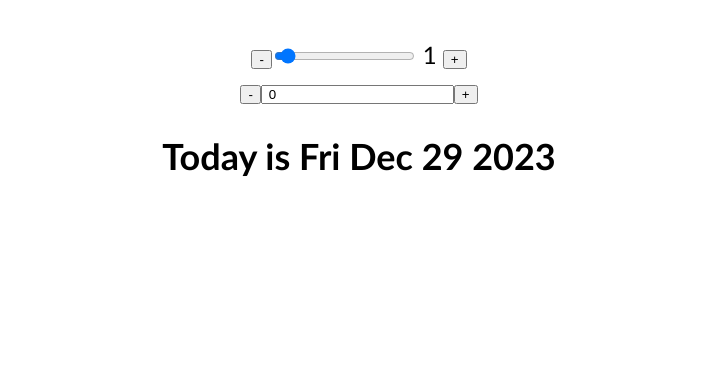
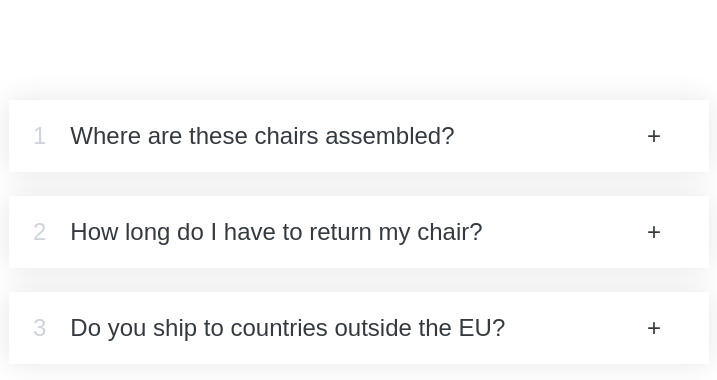
Before and after one commit to hebersolano/Small-react-projects, a React (Vite) app: page / in a window 1280 px wide. Shown: the top 380 px of the page, without its empty margins (281-998 px from the left). Built offline with nearby package versions, Linux system fonts and the light colour scheme.

Commit message:
accordion component

```diff
--- /dev/null
+++ b/src/Accordion/Accordion.css
@@ -0,0 +1,65 @@
+#root {
+  width: 100vw;
+  display: flex;
+  justify-content: center;
+  padding: 2rem 0;
+  color: #222;
+}
+
+.accordion {
+  font-family: "Gill Sans", "Gill Sans MT", Calibri, "Trebuchet MS", sans-serif;
+  max-width: 600px;
+}
+
+.faq {
+  width: 600px;
+  display: grid;
+  grid-template-columns: 1fr 17fr 1fr;
+  background-color: white;
+  margin-bottom: 24px;
+  box-shadow: 0px 0px 16px 4px rgb(223, 222, 222);
+  border-top: 4px solid transparent;
+  border-radius: 4px;
+}
+
+.faq-active {
+  border-top: 4px solid green;
+}
+
+.box {
+  margin-top: 1rem;
+}
+
+.number {
+  text-align: right;
+  color: rgb(169, 168, 168);
+}
+
+.content {
+  display: flex;
+  flex-direction: column;
+  flex-grow: 1;
+  align-items: start;
+  text-align: left;
+  margin: 1rem 1rem 2rem 1rem;
+}
+
+.icon {
+  text-align: left;
+}
+
+.question {
+  margin-bottom: 0.5rem;
+}
+
+.number,
+.question,
+.icon {
+  cursor: pointer;
+  font-size: 20px;
+  font-weight: 600;
+}
+
+.response.hidden {
+  display: none;
+}
--- /dev/null
+++ b/src/Accordion/Accordion_v2.css
@@ -0,0 +1,72 @@
+* {
+  padding: 0;
+  margin: 0;
+  box-sizing: border-box;
+}
+
+body {
+  font-family: sans-serif;
+  color: #343a40;
+  line-height: 1;
+}
+
+.accordion {
+  width: 700px;
+  margin: 100px auto;
+  display: flex;
+  flex-direction: column;
+  gap: 24px;
+}
+
+.item {
+  box-shadow: 0 0 30px rgba(0, 0, 0, 0.1);
+  padding: 20px 24px;
+  padding-right: 48px;
+  cursor: pointer;
+  border-top: 4px solid #fff;
+  border-bottom: 4px solid #fff;
+
+  display: grid;
+  grid-template-columns: auto 1fr auto;
+  column-gap: 24px;
+  row-gap: 32px;
+  align-items: center;
+}
+
+.number {
+  font-size: 24px;
+  font-weight: 500;
+  color: #ced4da;
+}
+
+.title,
+.icon {
+  font-size: 24px;
+  font-weight: 500;
+}
+
+.content-box {
+  grid-column: 2 / -1;
+  padding-bottom: 16px;
+  line-height: 1.6;
+}
+
+.content-box ul {
+  color: #868e96;
+  margin-left: 16px;
+  margin-top: 16px;
+
+  display: flex;
+  flex-direction: column;
+  gap: 12px;
+}
+
+/* OPEN STATE */
+.open {
+  border-top: 4px solid #087f5b;
+}
+
+.open .number,
+.open .text {
+  color: #087f5b;
+}
--- /dev/null
+++ b/src/Accordion/Accordion_v2.jsx
@@ -0,0 +1,28 @@
+import data from "./faqs.js";
+import "./Accordion_v2.css";
+import { useState } from "react";
+
+export default function Accordion() {
+  return (
+    <div className="accordion">
+      {data.map((faq, i) => {
+        return <AccordionItem key={i} number={i + 1} title={faq.title} text={faq.text} />;
+      })}
+    </div>
+  );
+}
+
+function AccordionItem({ number, title, text }) {
+  const [isOpen, setIsOpen] = useState(false);
+  function handleClick() {
+    setIsOpen((bool) => !bool);
+  }
+  return (
+    <div className={isOpen ? "item open" : "item"} onClick={handleClick}>
+      <p className="number">{number}</p>
+      <p className="title">{title}</p>
+      <p className="icon">{isOpen ? "-" : "+"}</p>
+      {isOpen && <div className="content-box">{text}</div>}
+    </div>
+  );
+}
--- /dev/null
+++ b/src/Accordion/faqs.js
@@ -0,0 +1,16 @@
+const faqs = [
+  {
+    title: "Where are these chairs assembled?",
+    text: "Lorem ipsum dolor sit amet consectetur, adipisicing elit. Accusantium, quaerat temporibus quas dolore provident nisi ut aliquid ratione beatae sequi aspernatur veniam repellendus.",
+  },
+  {
+    title: "How long do I have to return my chair?",
+    text: "Pariatur recusandae dignissimos fuga voluptas unde optio nesciunt commodi beatae, explicabo natus.",
+  },
+  {
+    title: "Do you ship to countries outside the EU?",
+    text: "Excepturi velit laborum, perspiciatis nemo perferendis reiciendis aliquam possimus dolor sed! Dolore laborum ducimus veritatis facere molestias!",
+  },
+];
+
+export default faqs;
--- a/src/main.jsx
+++ b/src/main.jsx
@@ -6,5 +6,6 @@ import DevProfile from "./DevProfile/DevProfile.jsx";
 import DateCounter from "./DateCounter/DateCounter.jsx";
 import FlashCards from "./FlashCards/FlashCards.jsx";
 import DateCounter_v2 from "./DateCounter_v2/DateCounter_v2.jsx";
+import Accordion from "./Accordion/Accordion_v2.jsx";
 
-ReactDOM.createRoot(document.getElementById("root")).render(<DateCounter_v2 />);
+ReactDOM.createRoot(document.getElementById("root")).render(<Accordion />);
```
Also changed, not shown: src/Accordion/Accordion.jsx (added, +40 -0 lines), src/App.jsx (+9 -13 lines), src/Accordion/Accordion-sample.png (added), 1 other file (tests, documents, lock files or other folders).
